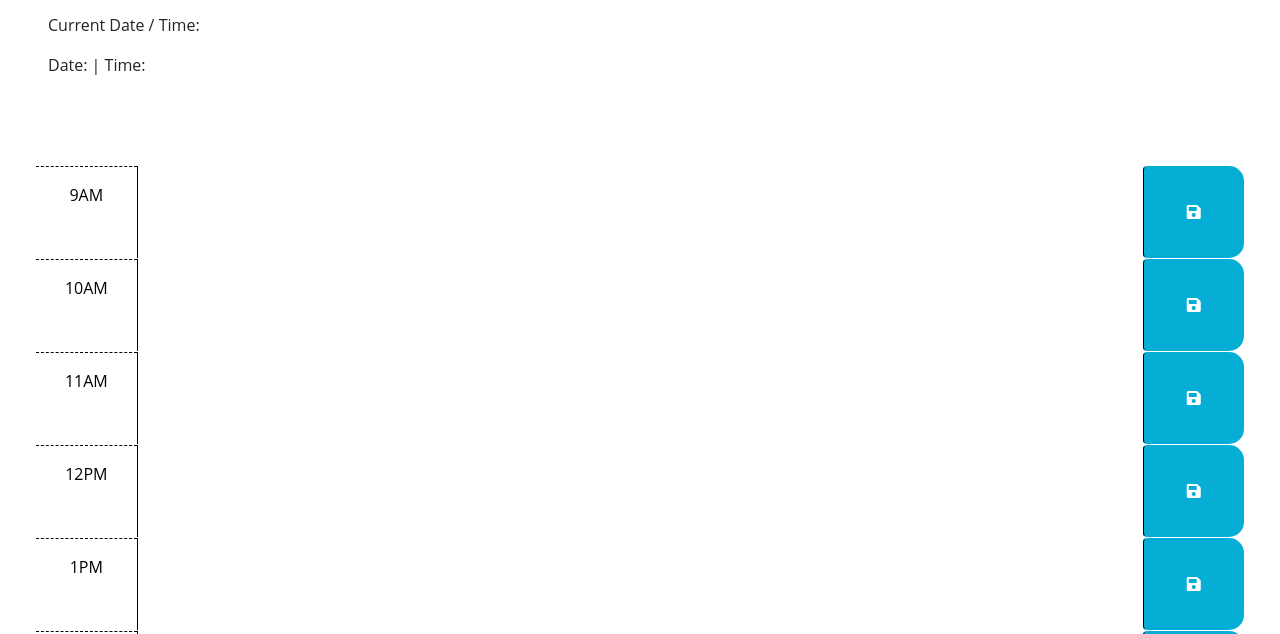
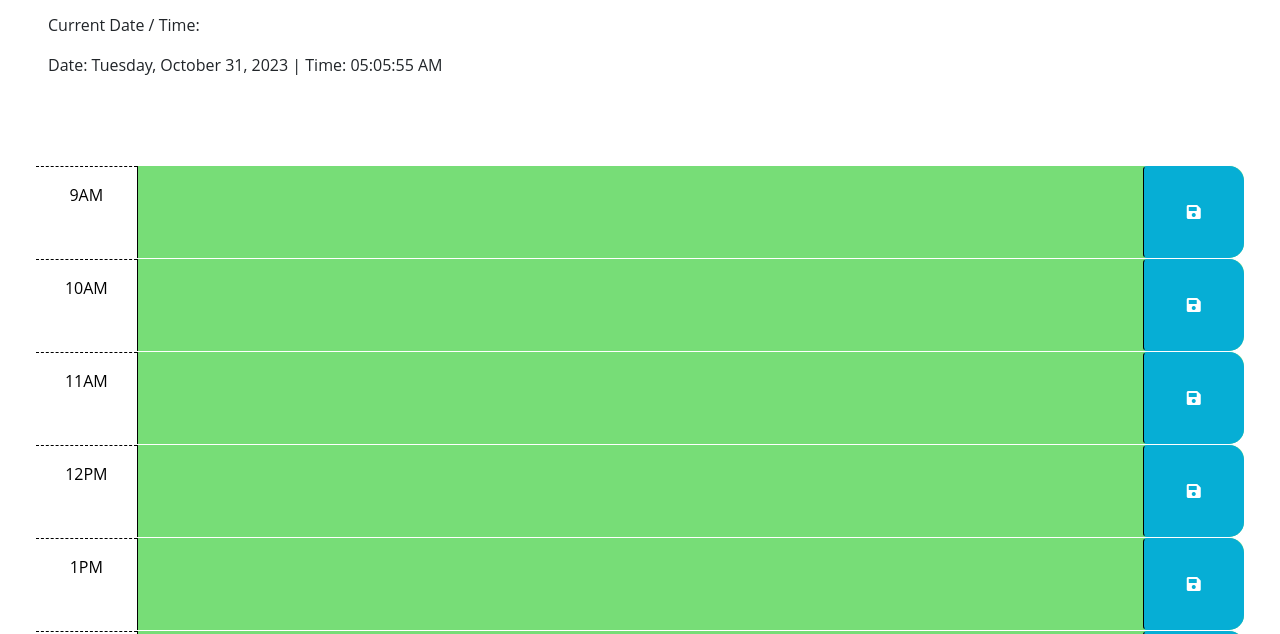
Before and after one commit to Dhicks-dev/Workday-Scheduler, a plain HTML site: page index.html in a window 1280 px wide. Shown: the part 166-800 px from the top of the page. Drawn offline with nearby package versions, Linux system fonts and the light colour scheme; the site is published under a folder, as on GitHub Pages, so addresses that start at the root find nothing.

Commit message:
path edit

```diff
--- a/index.html
+++ b/index.html
@@ -20,7 +20,7 @@
       href="https://fonts.googleapis.com/css2?family=Fira+Sans:wght@400;700&display=swap"
       rel="stylesheet"
     />
-    <link rel="stylesheet" href="assets/styles.css" />
+    <link rel="stylesheet" href="./assets/styles.css" />
     <title>Work Day Scheduler</title>
   </head>
 
@@ -118,6 +118,6 @@
     integrity="sha256-iu/zLUB+QgISXBLCW/mcDi/rnf4m4uEDO0wauy76x7U="
     crossorigin="anonymous"></script>
 
-    <script src="/assets/script.js"></script>
+    <script src="./assets/script.js"></script>
   </body>
 </html>
```
